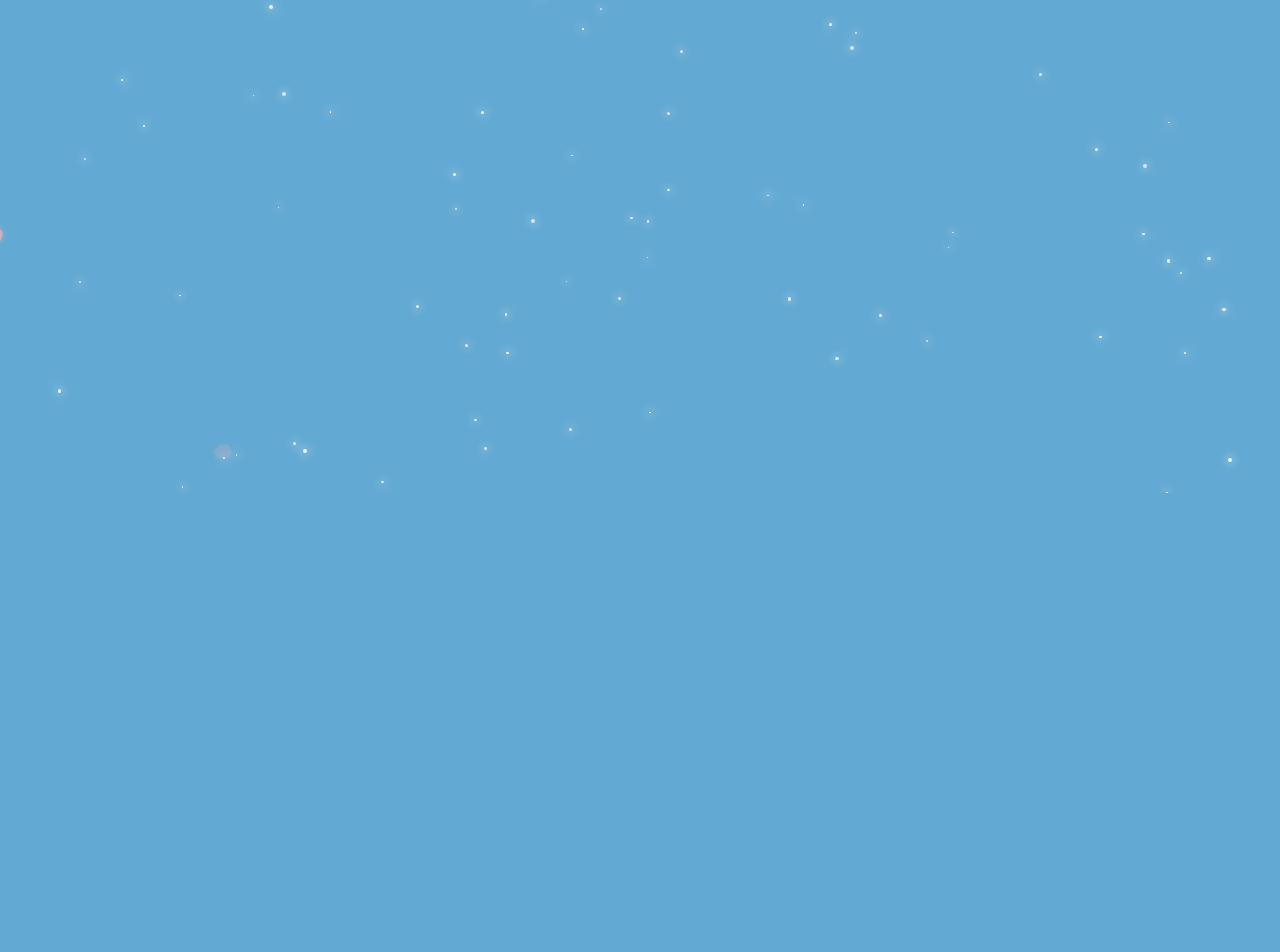
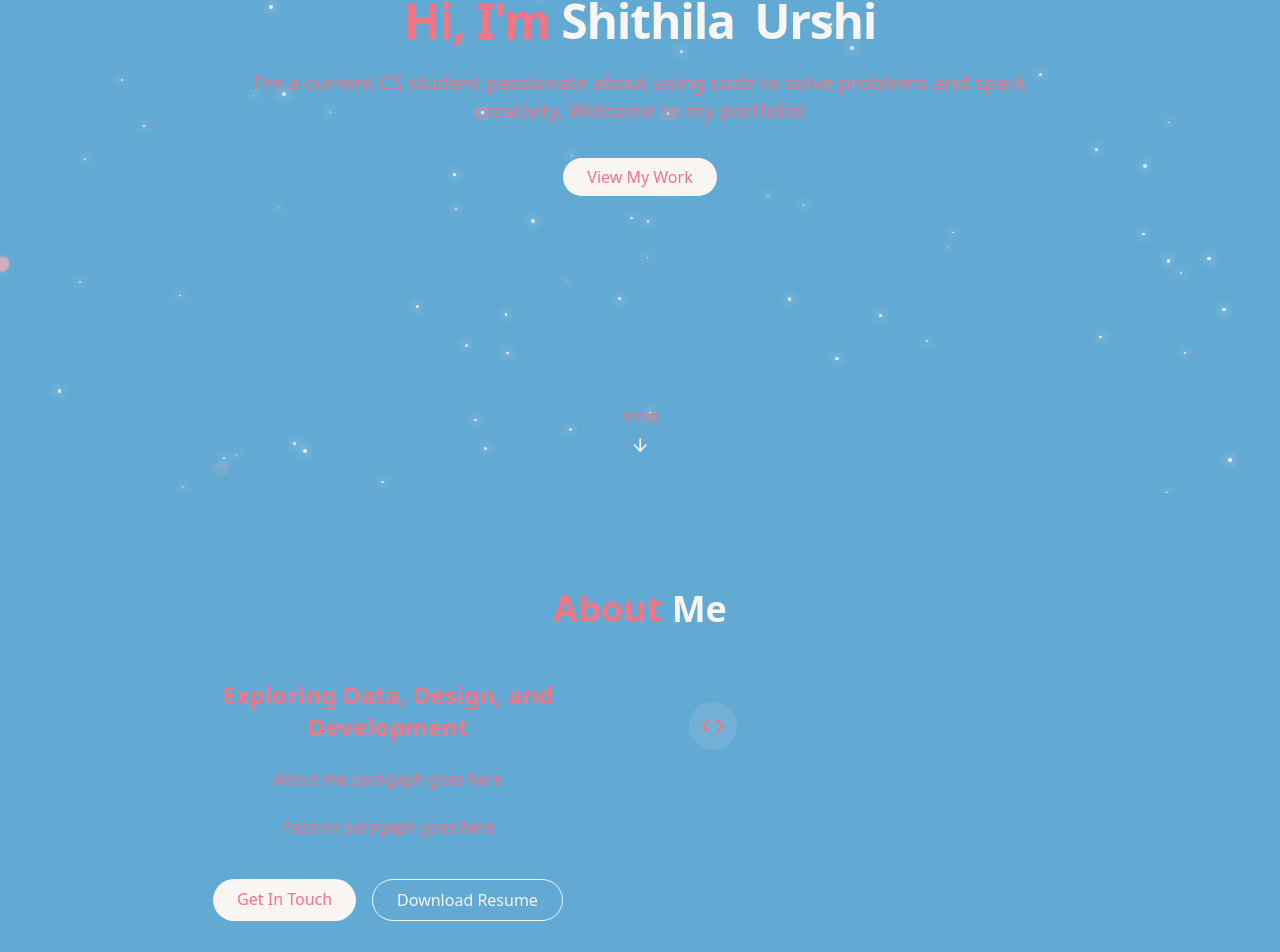
Before and after one commit to ushithila/Portfolio, a React (Vite) app: page / in a window 1280 px wide. Shown: the part 307-1259 px from the top of the page. Before the commit the page ends 800 px from the top, so only its background shows below. Built offline with nearby package versions, Linux system fonts and the light colour scheme.

Commit message:
doing about

```diff
--- /dev/null
+++ b/src/components/About.jsx
@@ -0,0 +1,39 @@
+import { Briefcase, Code, User } from "lucide-react";
+
+export const About = () => {
+    return <section id="about" className="py-24 px-4 relative">
+        {" "}
+        <div className="container mx-auto max-w-5xl">
+            <h2 className="text=3xl md:text-4xl font-bold mb-12 text-center">
+                About <span className="text-primary"> Me</span>
+            </h2>
+
+            <div className="grid grid-cols-1 md:grid-cols-2 gap-12 items-center">
+                <div className="space-y-6">
+                    <h3 className="text-2xl font-semibold">
+                        Exploring Data, Design, and Development
+                    </h3>
+                    <p className="text-muted-foreground"> About me paragaph goes here </p>
+                    <p className="text-muted-foreground"> Passion paragaph goes here </p>
+                    <div className="flex flex-col sm:flex-row gap-4 pt-4 justify-center">
+                        <a href="#contact" className="nature-button"> {" "} Get In Touch</a>
+                        <a href="" className="px-6 py-2 rounded-full border border-primary text-primary hover:bg-primary/10 transition-colors duration-300"> Download Resume</a>
+                    </div>
+                </div>
+
+                <div className="grid grid-cols-1 gap-6">
+                    <div className="gradient-border p-6 card-hover">
+                        <div className="flex items-start gap-4">
+                            <div className="p-3 rounded-full bg-primary/10">
+                            <Code />
+                            </div>
+                        </div>
+                    </div>
+                    <div className="gradient-border p-6 card-hover"></div>
+                    <div className="gradient-border p-6 card-hover"></div>
+                </div>
+
+            </div>
+        </div>
+    </section>;
+}
--- /dev/null
+++ b/src/components/HeroSection.jsx
@@ -0,0 +1,29 @@
+import { ArrowDown } from "lucide-react";
+
+export const HeroSection = () => {
+    return <section id="hero" className="relative min-h-screen flex flex-col items-center justify-center px-4">
+        <div className="container max-w-4xl mx-auto text-cneter z-10">
+            <div className="space-y-6">
+                <h1 className="text-4xl md:text-5xl font-bold tracking-tight">
+                    <span className="opacity-0 animate-fade-in">Hi, I'm </span>
+                    <span className="text-primary opacity-0 animate-fade-in-delay-1"> {" "} Shithila</span>
+                    <span className="text-gradient ml-2 text-primary opacity-0 animate-fade-in-delay-2"> {" "} Urshi</span>
+                </h1>
+                <p className="text-lg md:text-xl text-muted-foreground max-2-2xl mx-auto opacity-0 animate-fade-in-delay-3">
+                    I'm a current CS student passionate about using code to solve problems and spark creativity. Welcome to my portfolio!
+                </p>
+
+                <div className="pt-4 opacity-0 animate-fade-in-delay-4">
+                    <a href="#projects" className="nature-button">
+                        View My Work
+                    </a>
+                </div>
+            </div>
+        </div>
+
+        <div className="absolute bottom-8 left-1/2 transform -translate-x-1/2 flex flex-col items-center animate-bounce">
+        <span className="text-sm text-muted-foregound mb-2"> Scroll </span>
+        <ArrowDown className="h-5 w-5 text-primary" />
+        </div>
+    </section>;
+}
--- a/src/components/Navbar.jsx
+++ b/src/components/Navbar.jsx
@@ -1,4 +1,5 @@
 import { cn } from '@/lib/util';
+import { Menu, X } from "lucide-react";
 import { useEffect, useState } from 'react';
 
 const navItems = [
@@ -11,6 +12,8 @@
 
 export const Navbar = () => {
     const [isScrolled, setIsScrolled] = useState(false);
+    const [isMenuOpen, setMenuOpen] = useState(false);
+
 
     useEffect(() => {
         const handleScroll = () => {
@@ -37,14 +40,36 @@
                 </a>
 
                 {/*desktop*/}
+
                 <div className="hidden md:flex space-x-8">
                     {navItems.map((item, key) => (
-                        <a key={key} href={item.href}>
+                        <a key={key} href={item.href} className="text-foreground/80 hover:text-primary transition-colors duration-300">
                             {item.name}
                         </a>
                     ))}
                 </div>
+
                 {/*mobile*/}
+                <button
+                onClick={() => setMenuOpen((prev) => !prev)}
+                className='md:hidden p-2 text-foreground z-50'
+                aria-label={isMenuOpen ? "Close Menu" : "Open Menu"}> {isMenuOpen ? <X size={24}/> : <Menu size={24}/>} </button>
+
+                <div className={cn("fixed inset-0 backdrop-blur-md z-40 flex flex-col items-center justify-center",
+                    "transition-all duration-300 md:hidden",
+                    isMenuOpen ? "opacity-100 pointer-events-auto" :
+                        "opacity-0 pointer-events-none"
+                )}>
+                    <div className="flex flex-col space-y-8 text-xl">
+                        {navItems.map((item, key) => (
+                            <a key={key} href={item.href} className="text-foreground/80 hover:text-primary transition-colors duration-300"
+                                onClick={() => setMenuOpen(false)}>
+                                {item.name}
+                            </a>
+                        ))}
+                    </div>
+                </div>
+
             </div>
         </nav>
     )
--- a/src/components/ThemeToggle.jsx
+++ b/src/components/ThemeToggle.jsx
@@ -31,7 +31,7 @@
     return (
         <button onClick={toggleTheme}
         className={cn(
-            "fixed max-sm:hidden top-5 right-5 z-50 p-2 transition-colors duration-300",
+            "fixed max-sm:hidden top-3 right-5 z-50 p-2 transition-colors duration-300",
             "focus:outline-hidden")}>
             {isDarkMode ? (
                 <Sun className="h-6 w-6 text-yellow-300" />
--- a/src/pages/Home.jsx
+++ b/src/pages/Home.jsx
@@ -1,6 +1,9 @@
 import { ThemeToggle } from "../components/ThemeToggle";
 import { StarBackground } from "../components/StarBackground";
 import { Navbar } from "../components/Navbar";
+import { HeroSection } from "../components/HeroSection";
+import { About } from "../components/About";
+
 export const Home = () => {
     return (
         <div className="min-h-screen bg-background text-foreground overflow-x-hidden">
@@ -11,6 +14,10 @@
             {/* Navbar */}
             <Navbar />
             {/* Main Content */}
+            <main>
+                <HeroSection />
+                <About />
+            </main>
             {/* Footer */}
         </div>
     )
```
